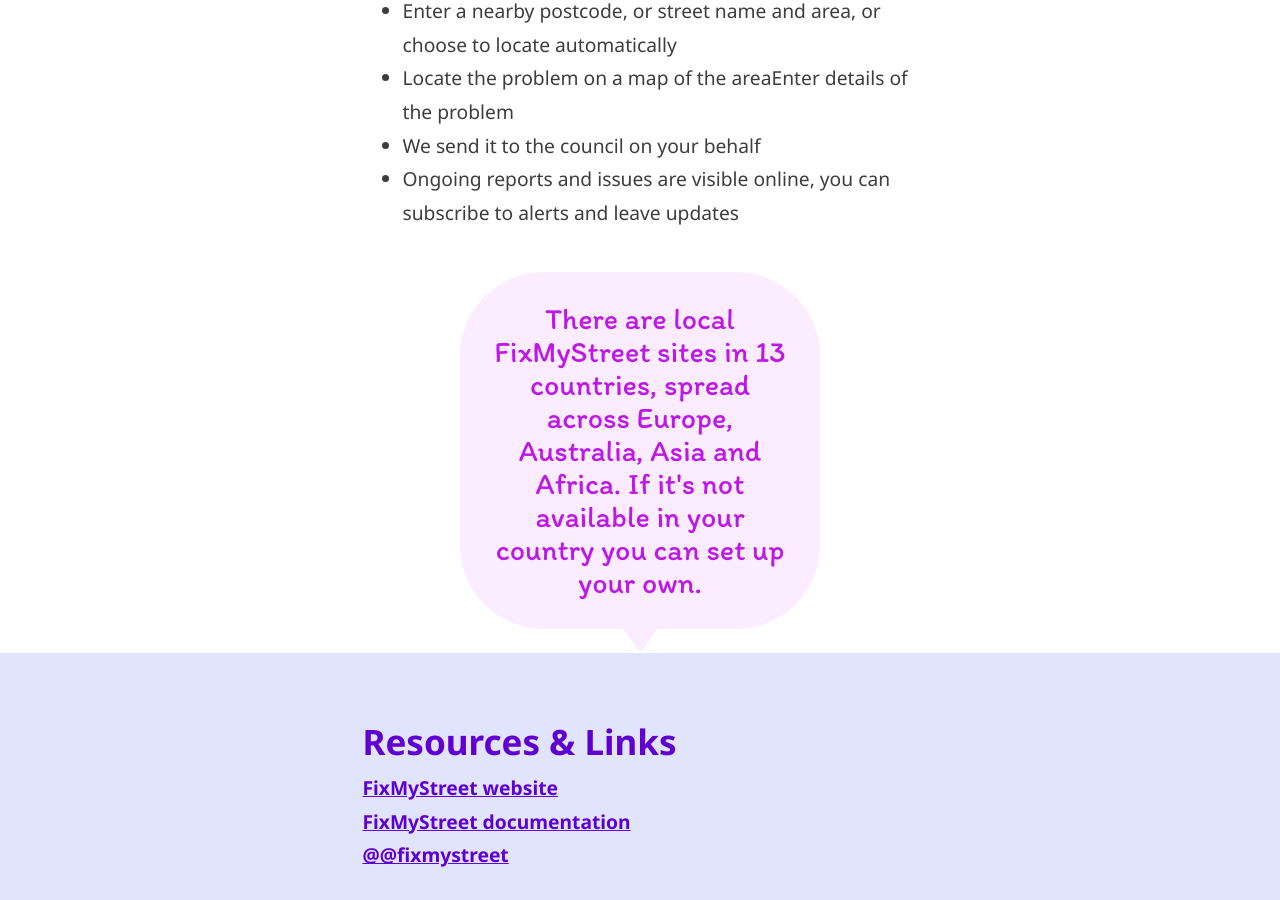
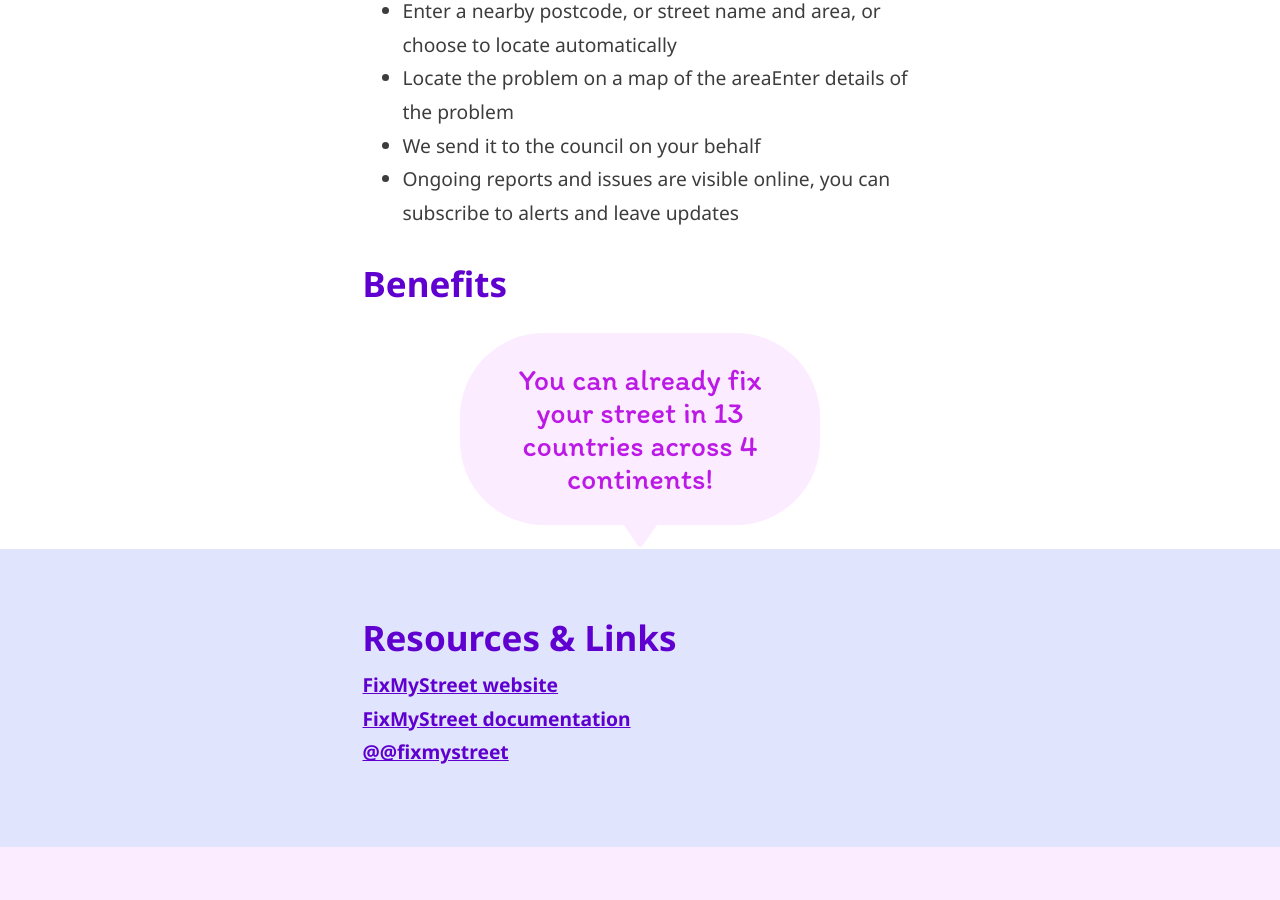
Before and after one commit to digidemlab/democat, a Jekyll site: the page built from _posts/2016-11-28-fixmystreet.md, in a window 1280 px wide and 900 px high, scrolled down 1808 px. Built offline with Jekyll 4.4.1, drawn with Linux system fonts in a browser that asks for light colours.

Commit message:
Updated Fixmystreet

```diff
--- a/_posts/2016-11-28-fixmystreet.md
+++ b/_posts/2016-11-28-fixmystreet.md
@@ -12,9 +12,7 @@
 preparations: Web
 difficulty: 'Easy. '
 democat: toes
-democatsays: There are local FixMyStreet sites in 13 countries, spread across Europe,
-  Australia, Asia and Africa.  If it's not available in your country you can set up
-  your own.
+democatsays: You can already fix your street in 13 countries across 4 continents!
 quote: "Rubbish accumulates, not inside the park but on the road in front of it —
   just opposite my house! People just dump stuff from their car windows. \nI reported
   the eyesore, both on FixMyStreet and to Croydon Council. I believe that when reports
@@ -36,3 +34,5 @@
 * Locate the problem on a map of the areaEnter details of the problem
 * We send it to the council on your behalf
 * Ongoing reports and issues are visible online, you can subscribe to alerts and leave updates
+
+## Benefits
```
